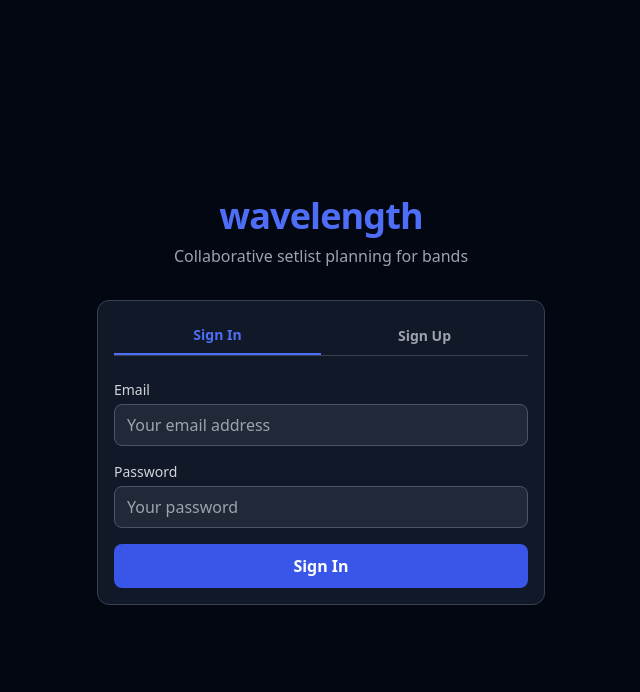
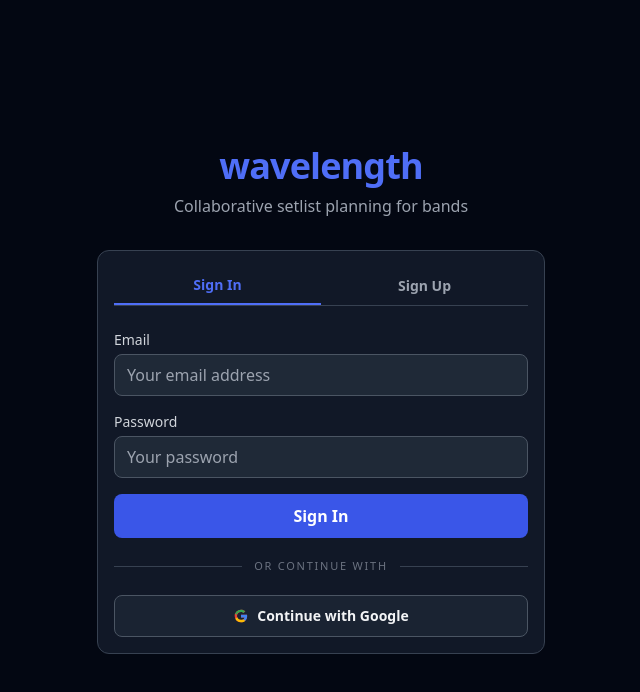
Before and after one commit to swygit/wavelength, a Vue app: page /auth in a window 1280 px wide. Shown: the top 692 px of the page, without its empty margins (319-959 px from the left). Built offline with nearby package versions, Linux system fonts and the light colour scheme; no server answers.

Commit message:
fix: sign out bugs

```diff
--- a/src/components/AppLayout.vue
+++ b/src/components/AppLayout.vue
@@ -19,7 +19,13 @@
             <div v-else class="w-7 h-7 rounded-full bg-gray-800 flex items-center justify-center text-xs">👤</div>
             <span class="text-xs sm:text-sm text-gray-300 hidden sm:block max-w-[10rem] truncate">{{ authStore.profile?.display_name || authStore.user?.email }}</span>
           </RouterLink>
-          <button class="text-xs sm:text-sm text-gray-400 hover:text-white transition-colors whitespace-nowrap" @click="handleSignOut">Sign out</button>
+          <button
+            class="text-xs sm:text-sm text-gray-400 hover:text-white transition-colors whitespace-nowrap disabled:opacity-50 disabled:cursor-not-allowed"
+            :disabled="signingOut"
+            @click="handleSignOut"
+          >
+            {{ signingOut ? 'Signing out...' : 'Sign out' }}
+          </button>
         </div>
       </div>
     </nav>
@@ -32,14 +38,22 @@
 </template>
 
 <script setup>
+import { ref } from 'vue'
 import { RouterLink, useRouter } from 'vue-router'
 import { useAuthStore } from '../stores/auth'
 
 const authStore = useAuthStore()
 const router = useRouter()
+const signingOut = ref(false)
 
 async function handleSignOut() {
-  await authStore.signOut()
-  router.push('/auth')
+  if (signingOut.value) return
+  signingOut.value = true
+  try {
+    await authStore.signOut()
+    router.replace('/')
+  } finally {
+    signingOut.value = false
+  }
 }
 </script>
--- a/src/stores/auth.js
+++ b/src/stores/auth.js
@@ -74,6 +74,17 @@ export const useAuthStore = defineStore('auth', () => {
     return data
   }
 
+  async function signInWithGoogle(redirectTo) {
+    const { data, error } = await supabase.auth.signInWithOAuth({
+      provider: 'google',
+      options: {
+        redirectTo,
+      },
+    })
+    if (error) throw error
+    return data
+  }
+
   function normalizeEmail(email) {
     return String(email ?? '')
       .trim()
@@ -84,6 +95,9 @@ export const useAuthStore = defineStore('auth', () => {
   async function signOut() {
     const { error } = await supabase.auth.signOut()
     if (error) throw error
+    // Clear local auth state immediately to avoid route-guard race conditions.
+    user.value = null
+    profile.value = null
   }
 
   async function updateProfile(updates) {
@@ -184,5 +198,5 @@ export const useAuthStore = defineStore('auth', () => {
     throw lastError
   }
 
-  return { user, profile, loading, isAuthenticated, init, signUp, signIn, signOut, updateProfile, fetchProfile, uploadAvatar }
+  return { user, profile, loading, isAuthenticated, init, signUp, signIn, signInWithGoogle, signOut, updateProfile, fetchProfile, uploadAvatar }
 })
--- a/src/views/AuthView.vue
+++ b/src/views/AuthView.vue
@@ -61,6 +61,27 @@
           </button>
         </form>
 
+        <div class="my-5 flex items-center gap-3">
+          <div class="h-px flex-1 bg-gray-700" />
+          <span class="text-[11px] uppercase tracking-[0.16em] text-gray-500">or continue with</span>
+          <div class="h-px flex-1 bg-gray-700" />
+        </div>
+
+        <button
+          type="button"
+          class="w-full inline-flex items-center justify-center gap-2 rounded-lg border border-gray-600 bg-gray-800/70 px-4 py-2.5 text-sm font-semibold text-gray-100 transition-colors hover:bg-gray-700 disabled:opacity-50 disabled:cursor-not-allowed"
+          :disabled="loading"
+          @click="handleGoogleSignIn"
+        >
+          <svg viewBox="0 0 24 24" class="h-4 w-4" aria-hidden="true">
+            <path fill="#EA4335" d="M12 10.2v3.9h5.5c-.2 1.3-1.5 3.9-5.5 3.9-3.3 0-6-2.7-6-6s2.7-6 6-6c1.9 0 3.2.8 3.9 1.4l2.7-2.6C17 3.4 14.8 2.5 12 2.5a9.5 9.5 0 1 0 0 19c5.5 0 9.2-3.9 9.2-9.4 0-.6-.1-1.1-.2-1.9H12Z"/>
+            <path fill="#34A853" d="M2.5 7.7 5.7 10c.8-2.3 3-4 5.8-4 1.9 0 3.2.8 3.9 1.4l2.7-2.6C16.6 3.4 14.8 2.5 12 2.5c-3.6 0-6.8 2-8.4 5.2Z"/>
+            <path fill="#FBBC05" d="M12 21.5c2.7 0 4.9-.9 6.5-2.4l-3-2.4c-.8.6-1.9 1.1-3.5 1.1-3.9 0-5.3-2.6-5.5-3.9l-3.1 2.4c1.5 3.3 4.8 5.2 8.6 5.2Z"/>
+            <path fill="#4285F4" d="M21.2 12.1c0-.6-.1-1.1-.2-1.9H12v3.9h5.5c-.3 1.2-1 2.1-2 2.7l3 2.4c1.8-1.7 2.7-4.1 2.7-7.1Z"/>
+          </svg>
+          {{ loading ? 'Please wait...' : 'Continue with Google' }}
+        </button>
+
         <!-- Email confirmation notice -->
         <div v-if="signedUp" class="mt-4 bg-green-900/50 border border-green-700 text-green-300 rounded-lg px-4 py-3 text-sm">
           Success! Account created successfully.
@@ -116,4 +137,16 @@ async function handleSignUp() {
     loading.value = false
   }
 }
+
+async function handleGoogleSignIn() {
+  loading.value = true
+  error.value = null
+  try {
+    await authStore.signInWithGoogle(`${window.location.origin}/dashboard`)
+  } catch (e) {
+    error.value = e.message
+  } finally {
+    loading.value = false
+  }
+}
 </script>
```
